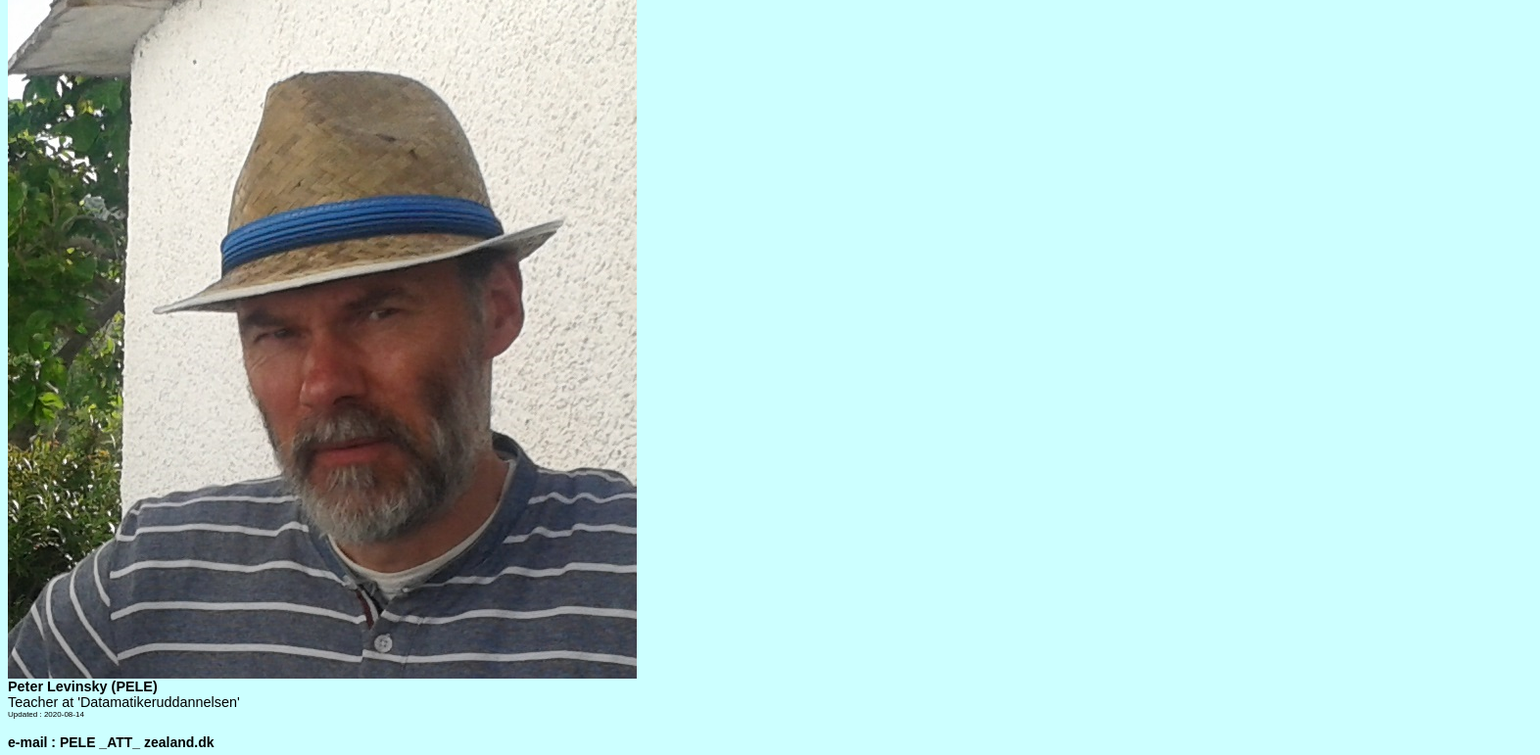
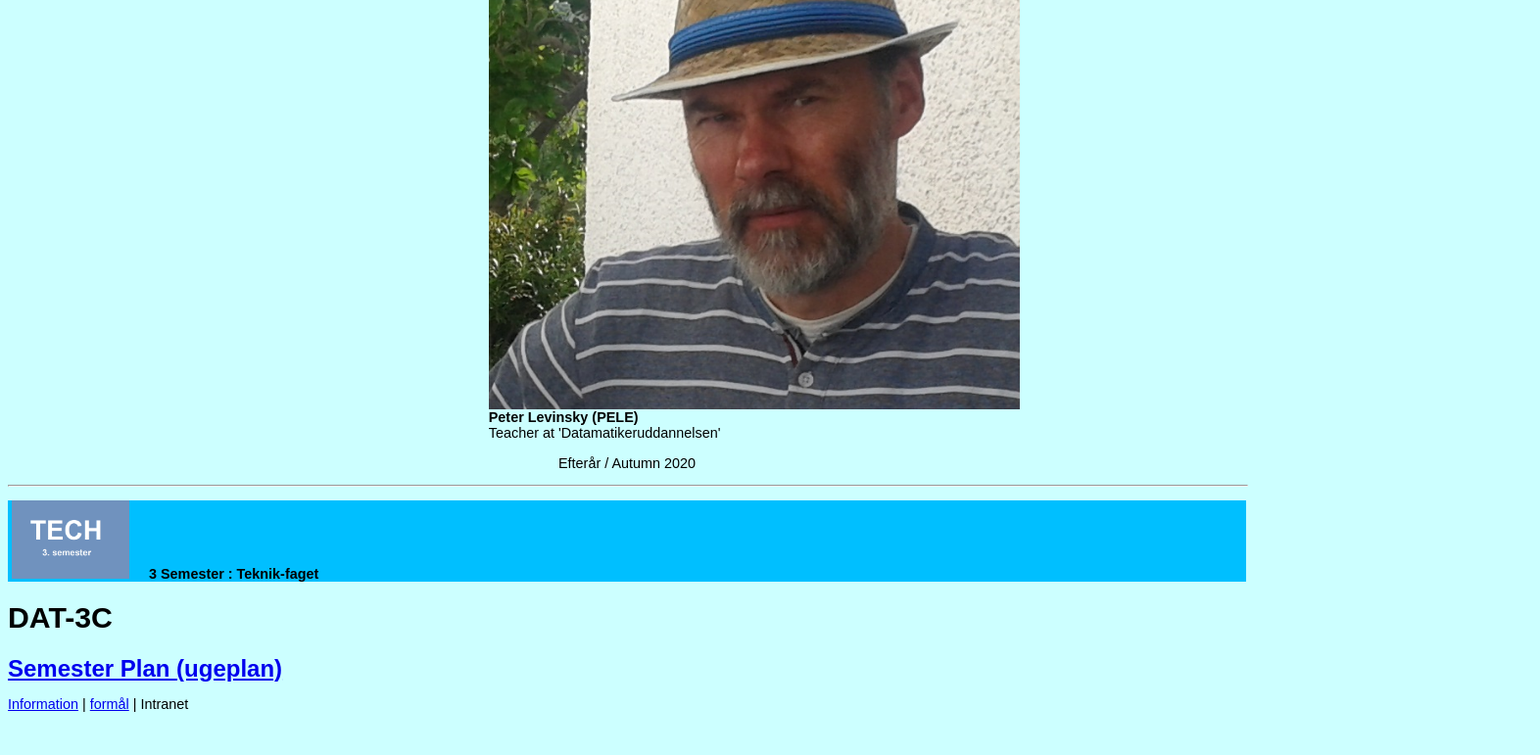
Before and after one commit to LeSubmarine/ObligatoriskPeleSide, a plain HTML site: page Peter Levinsky.html in a window 1280 px wide. Shown: the part 178-949 px from the top of the page at 98% size, 1572 px wide, since content can reach past the window. Drawn offline with Linux system fonts and the light colour scheme.

Commit message:
Update NewCss.css

```diff
--- a/NewCss.css
+++ b/NewCss.css
@@ -1,8 +1,12 @@
 .container{
     display: grid;
+    grid-gap: 20px;
 }
 
 #headerContainer{
-    grid-template-rows: auto auto auto;
-    grid-template-columns: auto;
+    grid-template-columns: auto auto auto;
 }
+img {
+    max-width:100%;
+    height:auto;
+}
```
